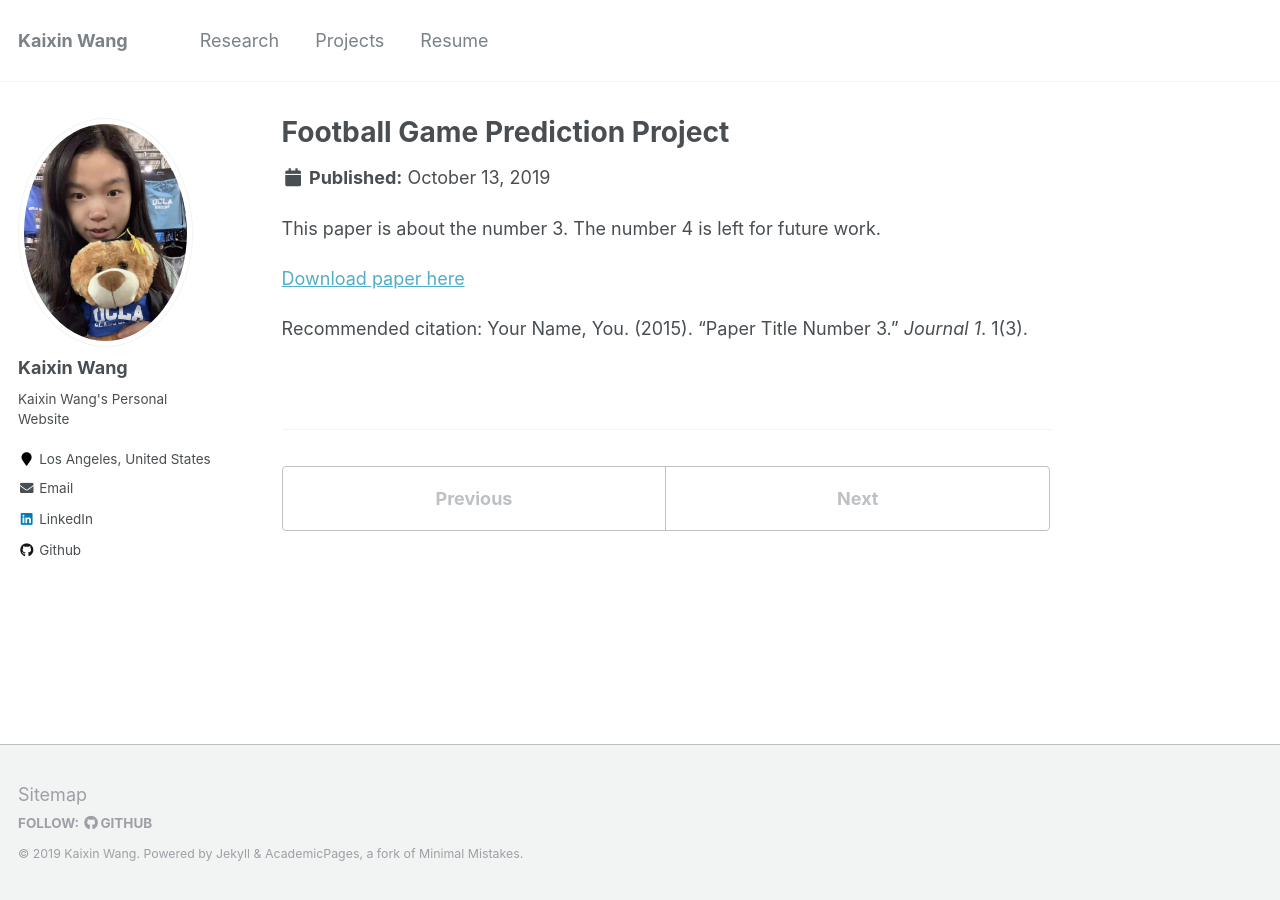
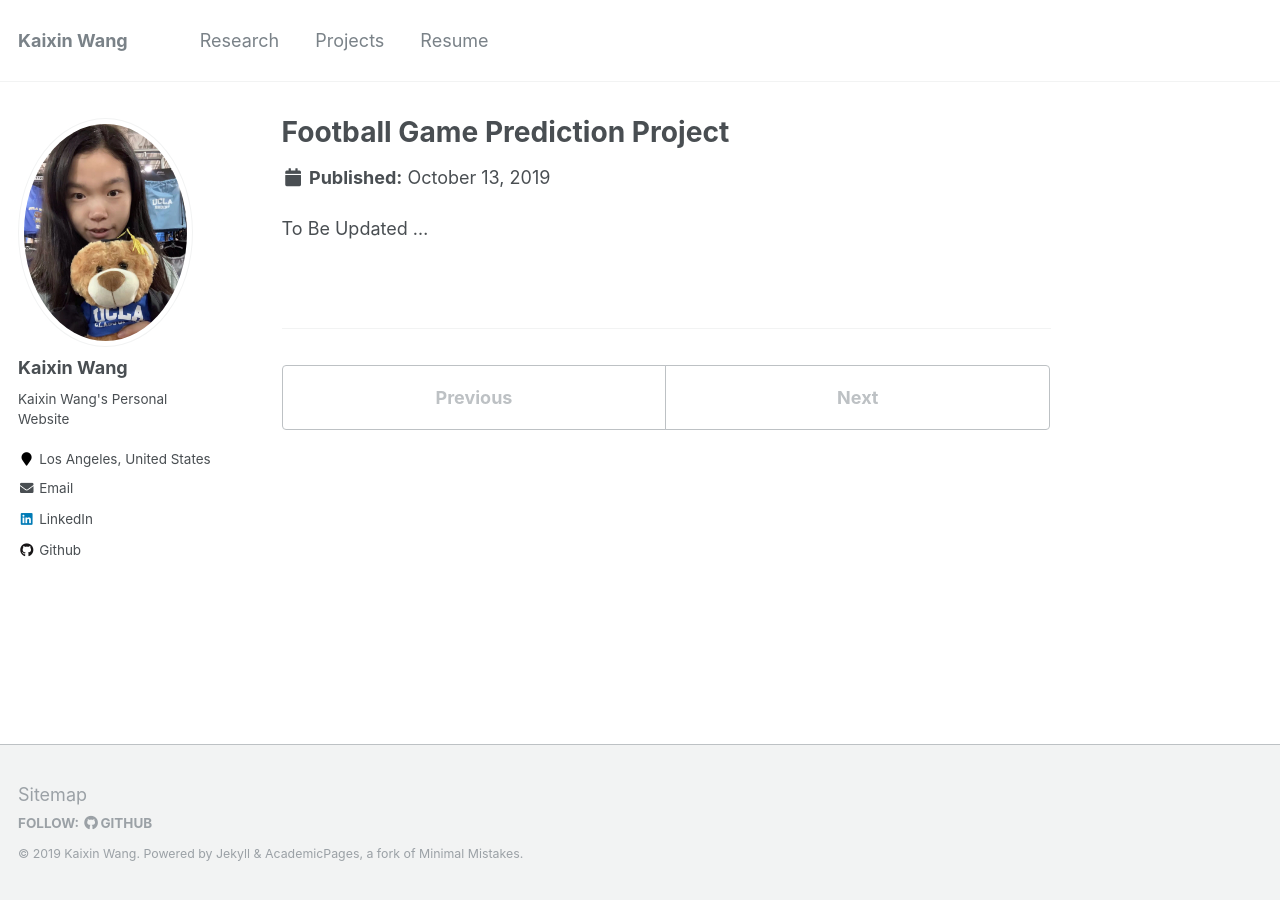
Before and after one commit to kaixin-wang/kaixin-wang.github.io, a Jekyll site: the page built from _projects/FootballPrediction.md, in a window 1280 px wide. Built offline with Jekyll 4.4.1, drawn with Linux system fonts in a browser that asks for light colours.

Commit message:
Update FootballPrediction.md

```diff
--- a/_projects/FootballPrediction.md
+++ b/_projects/FootballPrediction.md
@@ -5,8 +5,4 @@
 excerpt: 'Predicting the wins of each of the sixteen teams in one seasonal football games based on game statistics of each team.'
 ---
 
-This paper is about the number 3. The number 4 is left for future work.
-
-[Download paper here](http://academicpages.github.io/files/paper3.pdf)
-
-Recommended citation: Your Name, You. (2015). "Paper Title Number 3." <i>Journal 1</i>. 1(3).
+To Be Updated ...
```
